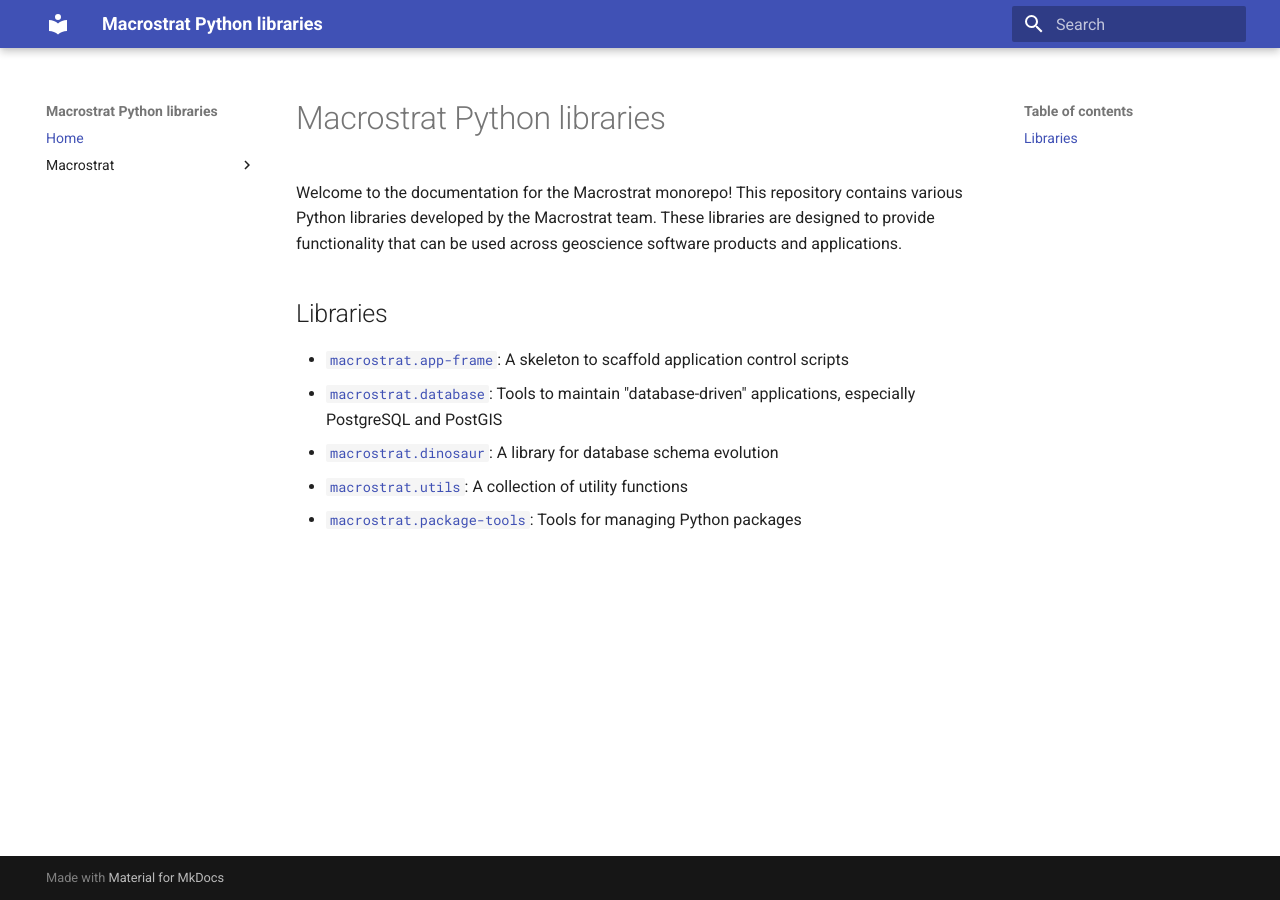
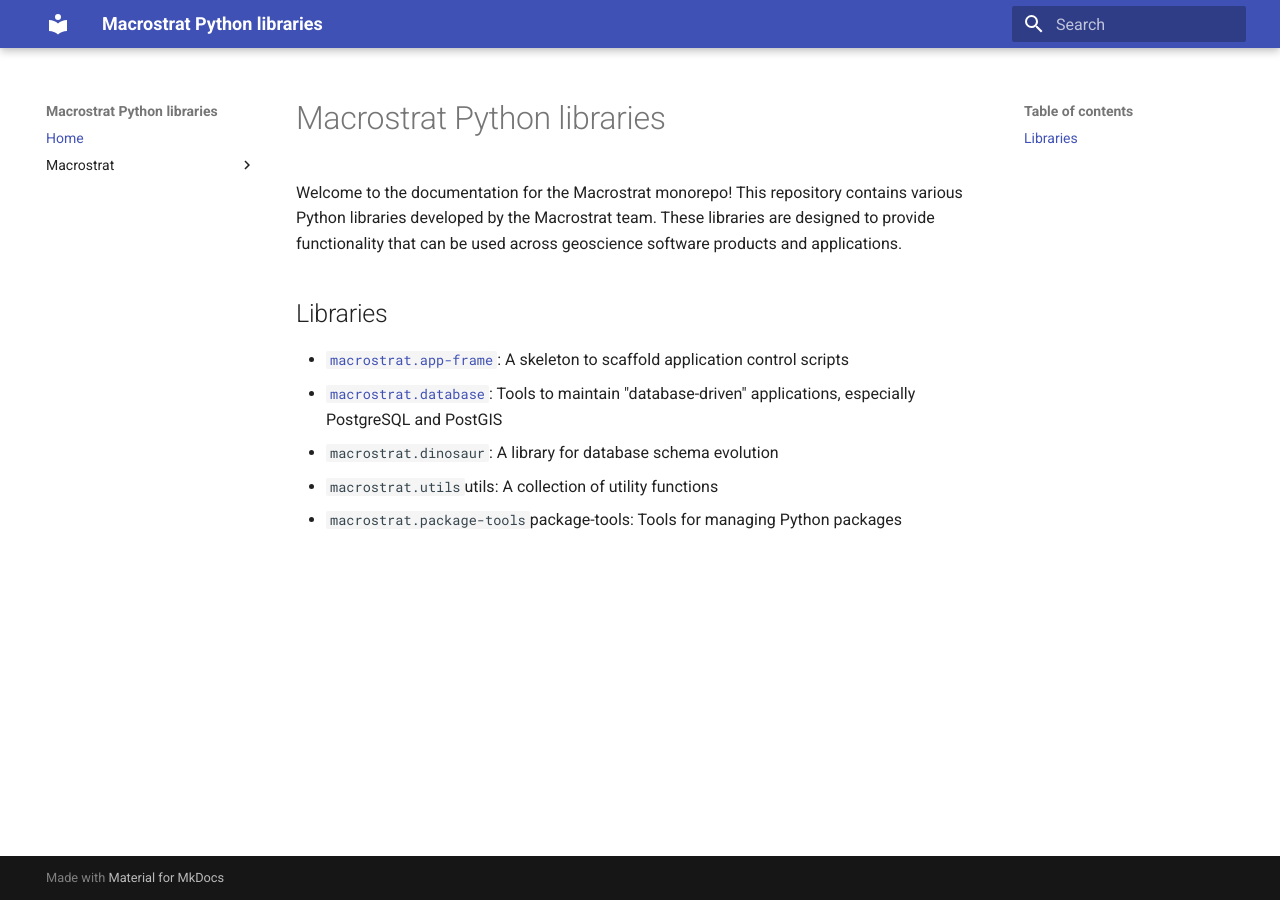
Before and after one commit to UW-Macrostrat/python-libraries, an MkDocs documentation site: the page built from docs/index.md, in a window 1280 px wide. Built offline with MkDocs 1.6.1 and Material for MkDocs 9.7.7, drawn with Linux system fonts in a browser that asks for light colours.

Commit message:
Remove broken links

```diff
--- a/docs/index.md
+++ b/docs/index.md
@@ -7,11 +7,11 @@ geoscience software products and applications.
 
 ## Libraries
 
-- [`macrostrat.app-frame`](app-frame): A skeleton to scaffold application
+- [`macrostrat.app-frame`](macrostrat/app-frame.md): A skeleton to scaffold application
   control scripts
 - [`macrostrat.database`](macrostrat/database.md): Tools to maintain
   "database-driven" applications, especially PostgreSQL and PostGIS
-- [`macrostrat.dinosaur`](dinosaur): A library for database schema evolution
-- [`macrostrat.utils`](utils): A collection of utility functions
-- [`macrostrat.package-tools`](package-tools): Tools for managing Python
+- `macrostrat.dinosaur`: A library for database schema evolution
+- `macrostrat.utils`utils: A collection of utility functions
+- `macrostrat.package-tools`package-tools: Tools for managing Python
   packages
--- a/mkdocs.yml
+++ b/mkdocs.yml
@@ -6,9 +6,6 @@ nav:
   - Macrostrat:
       - App Frame: "macrostrat/app-frame.md"
       - Database: "macrostrat/database.md"
-      - Dinosaur: "macrostrat/dinosaur.md"
-      - Package Tools: "macrostrat/package_tools.md"
-      - Utils: "macrostrat/utils.md"
 
 plugins:
   - search
```
